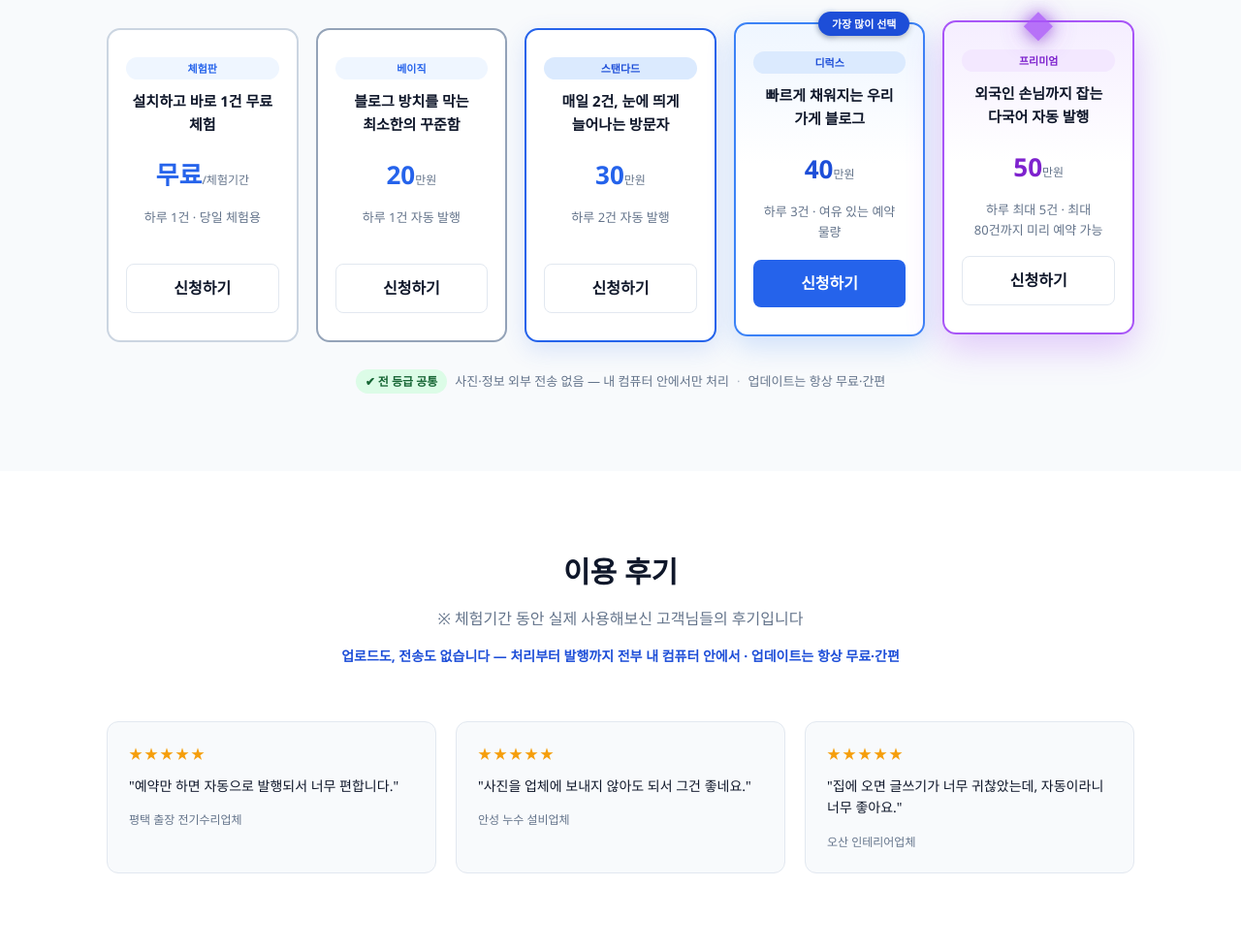
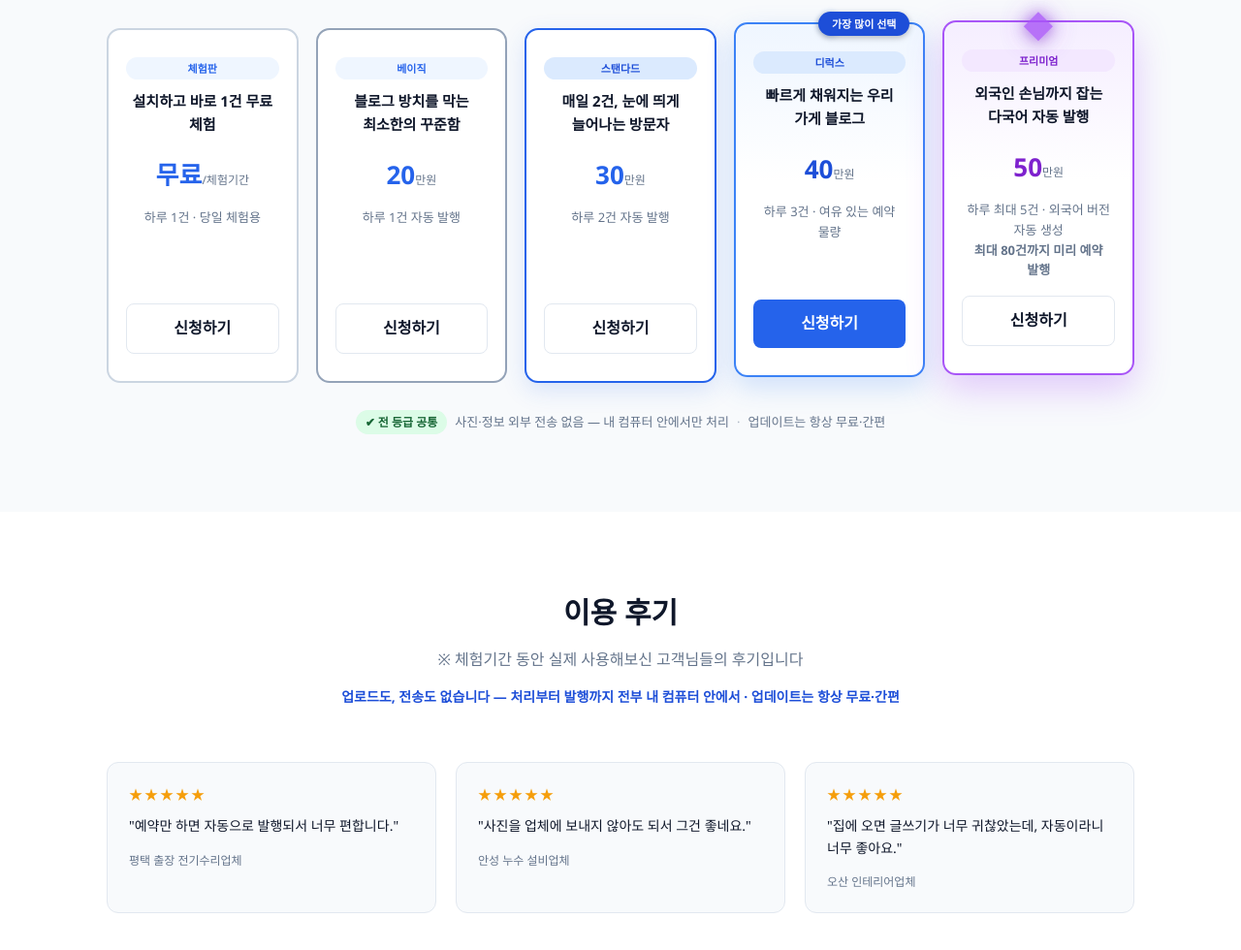
Before and after one commit to sonofkorea/auto, a plain HTML site: page index.html in a window 1280 px wide. Shown: the part 5572-6552 px from the top of the page at 97% size. Drawn offline with Linux system fonts and the light colour scheme.

Commit message:
프리미엄: 다국어 발행 유지 + 80건 예약 강조 문구 추가

```diff
--- a/index.html
+++ b/index.html
@@ -384,7 +384,7 @@
         <span class="badge">프리미엄</span>
         <h3>외국인 손님까지 잡는 다국어 자동 발행</h3>
         <div class="price">50<small>만원</small></div>
-        <p class="desc">하루 최대 5건 · 최대 80건까지 미리 예약 가능</p>
+        <p class="desc">하루 최대 5건 · 외국어 버전 자동 생성<br><strong>최대 80건까지 미리 예약 발행</strong></p>
         <a href="#contact" class="btn-outline" style="display:block;">신청하기</a>
       </div>
     </div>
```
